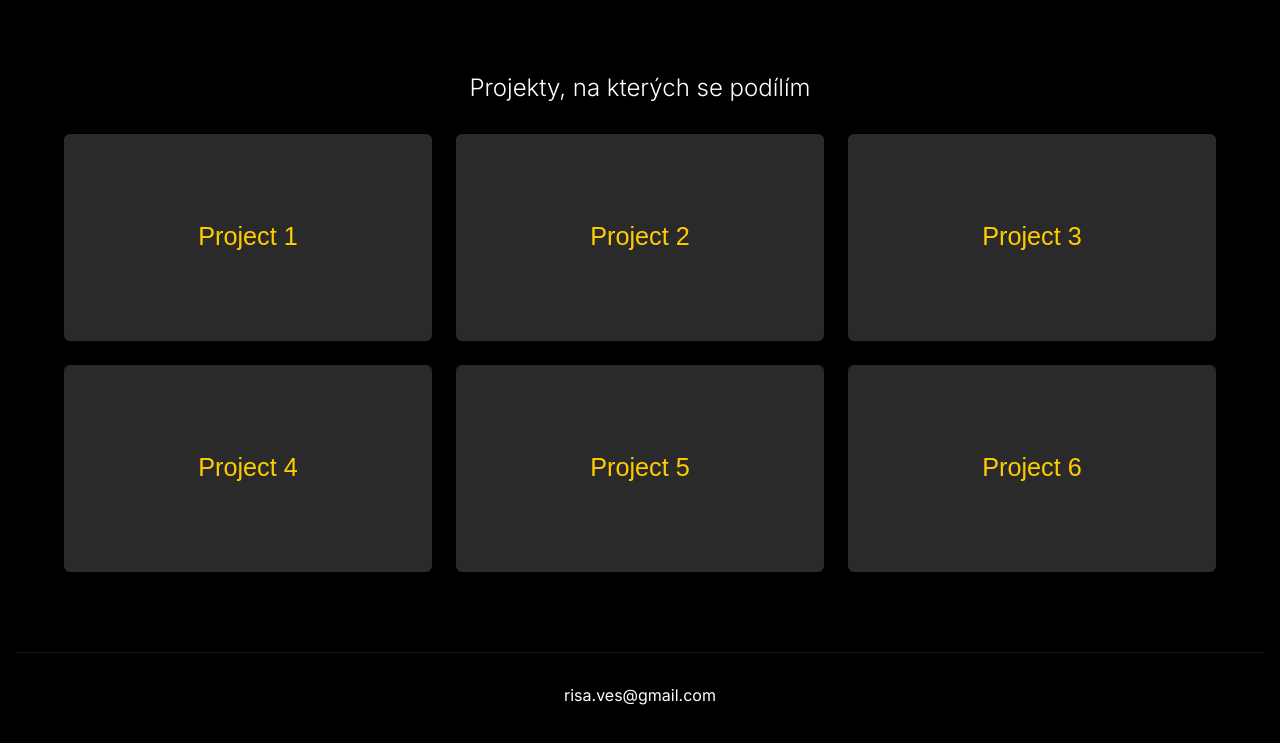
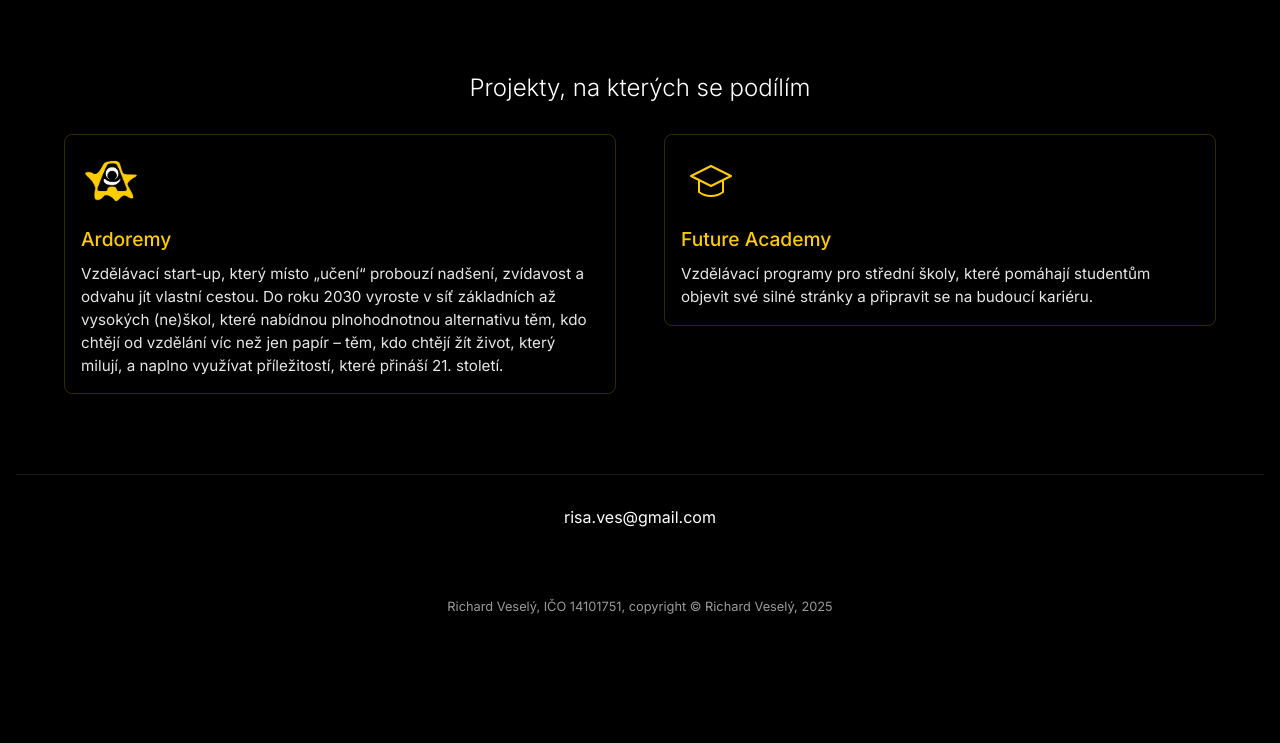
Before and after one commit to Richard-Vesely/osobni_stranka_cz, a plain HTML site: page index.html in a window 1280 px wide. Shown: the part 753-1496 px from the top of the page. After the commit the page ends 1415 px from the top, so only its background shows below. Drawn offline with nearby package versions, Linux system fonts and the light colour scheme.

Commit message:
projekty

```diff
--- a/css/styles.css
+++ b/css/styles.css
@@ -273,72 +273,73 @@ body {
 .portfolio-grid {
     display: grid;
     grid-template-columns: 1fr;
-    gap: 1.5rem;
+    gap: 2.5rem;
 }
 
 @media (min-width: 640px) {
     .portfolio-grid {
         grid-template-columns: repeat(2, 1fr);
+        gap: 3rem;
     }
 }
 
 @media (min-width: 768px) {
     .portfolio-grid {
-        grid-template-columns: repeat(3, 1fr);
+        grid-template-columns: repeat(2, 1fr);
     }
 }
 
-.portfolio-item {
-    overflow: hidden;
-    border-radius: 0.375rem;
-}
-
-.portfolio-image {
-    position: relative;
-    aspect-ratio: 16 / 9;
-    width: 100%;
-    overflow: hidden;
-}
-
-.portfolio-image img {
-    width: 100%;
-    height: 100%;
-    object-fit: cover;
+/* Portfolio link styling */
+.portfolio-link {
+    text-decoration: none;
+    color: inherit;
+    display: block;
     transition: transform 0.3s ease;
 }
 
-.portfolio-item:hover .portfolio-image img {
-    transform: scale(1.05);
+.portfolio-link:hover {
+    transform: translateY(-5px);
 }
 
-.overlay {
-    position: absolute;
-    inset: 0;
-    background-color: rgba(0, 0, 0, 0.3);
-    opacity: 0;
-    transition: opacity 0.3s ease;
+/* New Card Style */
+.portfolio-item {
+    display: flex;
+    flex-direction: column;
+    background-color: transparent;
+    padding: 1rem;
+    border-radius: 8px;
+    border: 1px solid rgba(255, 204, 0, 0.2);
+    transition: background-color 0.3s ease;
 }
 
-.portfolio-item:hover .overlay {
-    opacity: 1;
+.portfolio-link:hover .portfolio-item {
+    background-color: rgba(255, 204, 0, 0.05);
 }
 
-.project-title {
-    position: absolute;
-    bottom: 1rem;
-    left: 1rem;
-    color: white;
-    opacity: 0;
-    transition: opacity 0.3s ease;
+.portfolio-icon {
+    width: 60px;
+    height: 60px;
+    margin-bottom: 1rem;
 }
 
-.portfolio-item:hover .project-title {
-    opacity: 1;
+.portfolio-icon img {
+    width: 100%;
+    height: 100%;
+    object-fit: contain;
 }
 
-.project-title h3 {
-    font-size: 1.125rem;
+.portfolio-name {
+    font-size: 1.2rem;
     font-weight: 500;
+    margin-bottom: 0.75rem;
+    color: #ffcc00;
+}
+
+.portfolio-description {
+    font-size: 0.95rem;
+    line-height: 1.5;
+    color: rgba(255, 255, 255, 0.9);
+    text-align: left;
 }
 
 /* Footer */
--- a/index.html
+++ b/index.html
@@ -41,7 +41,7 @@
                                     ráno vstávalo s nadšením a těšilo se na to, co je čeká dnes, zítra nebo třeba příští týden                                </li>
                                 <li>
                                     <span class="bullet-point"></span>
-                                    věřilo, že když něco chtějí uskutečnit, opravdu to dokážou.                                </li>
+                                    věřilo, že když něco chtějí uskutečnit, opravdu to dokážou                                </li>
                                 <li>
                                     <span class="bullet-point"></span>
                                     si místo otázky „Jak s tím, co umím, přežiju?“ pokládalo otázku: „Jaký život chci mít a jak si ho můžu vytvořit?“                                </li>
@@ -55,60 +55,28 @@
             <div class="portfolio-container">
                 <h2 class="portfolio-title">Projekty, na kterých se podílím</h2>
                 <div class="portfolio-grid">
-                    <div class="portfolio-item">
-                        <div class="portfolio-image">
-                            <img src="images/project1.svg" alt="Project 1" />
-                            <div class="overlay"></div>
-                            <div class="project-title">
-                                <h3>Project 1</h3>
+                    <a href="https://www.ardoremy.cz/" class="portfolio-link">
+                        <div class="portfolio-item">
+                            <div class="portfolio-icon">
+                                <img src="images/ArdoremyIcon.png" alt="Ardoremy Icon" />
+                            </div>
+                            <div class="portfolio-name">Ardoremy</div>
+                            <div class="portfolio-description">
+                                Vzdělávací start-up, který místo „učení“ probouzí nadšení, zvídavost a odvahu jít vlastní cestou. Do roku 2030 vyroste v síť základních až vysokých (ne)škol, které nabídnou plnohodnotnou alternativu těm, kdo chtějí od vzdělání víc než jen papír – těm, kdo chtějí žít život, který milují, a naplno využívat příležitostí, které přináší 21. století.
                             </div>
                         </div>
-                    </div>
-                    <div class="portfolio-item">
-                        <div class="portfolio-image">
-                            <img src="images/project2.svg" alt="Project 2" />
-                            <div class="overlay"></div>
-                            <div class="project-title">
-                                <h3>Project 2</h3>
+                    </a>
+                    <a href="https://www.futureacademy.cz/" class="portfolio-link">
+                        <div class="portfolio-item">
+                            <div class="portfolio-icon">
+                                <img src="images/icon2.svg" alt="Project 2 Icon" />
+                            </div>
+                            <div class="portfolio-name">Future Academy</div>
+                            <div class="portfolio-description">
+                                Vzdělávací programy pro střední školy, které pomáhají studentům objevit své silné stránky a připravit se na budoucí kariéru.
                             </div>
                         </div>
-                    </div>
-                    <div class="portfolio-item">
-                        <div class="portfolio-image">
-                            <img src="images/project3.svg" alt="Project 3" />
-                            <div class="overlay"></div>
-                            <div class="project-title">
-                                <h3>Project 3</h3>
-                            </div>
-                        </div>
-                    </div>
-                    <div class="portfolio-item">
-                        <div class="portfolio-image">
-                            <img src="images/project4.svg" alt="Project 4" />
-                            <div class="overlay"></div>
-                            <div class="project-title">
-                                <h3>Project 4</h3>
-                            </div>
-                        </div>
-                    </div>
-                    <div class="portfolio-item">
-                        <div class="portfolio-image">
-                            <img src="images/project5.svg" alt="Project 5" />
-                            <div class="overlay"></div>
-                            <div class="project-title">
-                                <h3>Project 5</h3>
-                            </div>
-                        </div>
-                    </div>
-                    <div class="portfolio-item">
-                        <div class="portfolio-image">
-                            <img src="images/project6.svg" alt="Project 6" />
-                            <div class="overlay"></div>
-                            <div class="project-title">
-                                <h3>Project 6</h3>
-                            </div>
-                        </div>
-                    </div>
+                    </a>
                 </div>
             </div>
 
```
Also changed, not shown: images/ArdoremyIcon.png (added), images/icon1.svg (added), images/icon2.svg (added), images/icon3.svg (added), images/icon4.svg (added), images/icon5.svg (added), images/icon6.svg (added).
